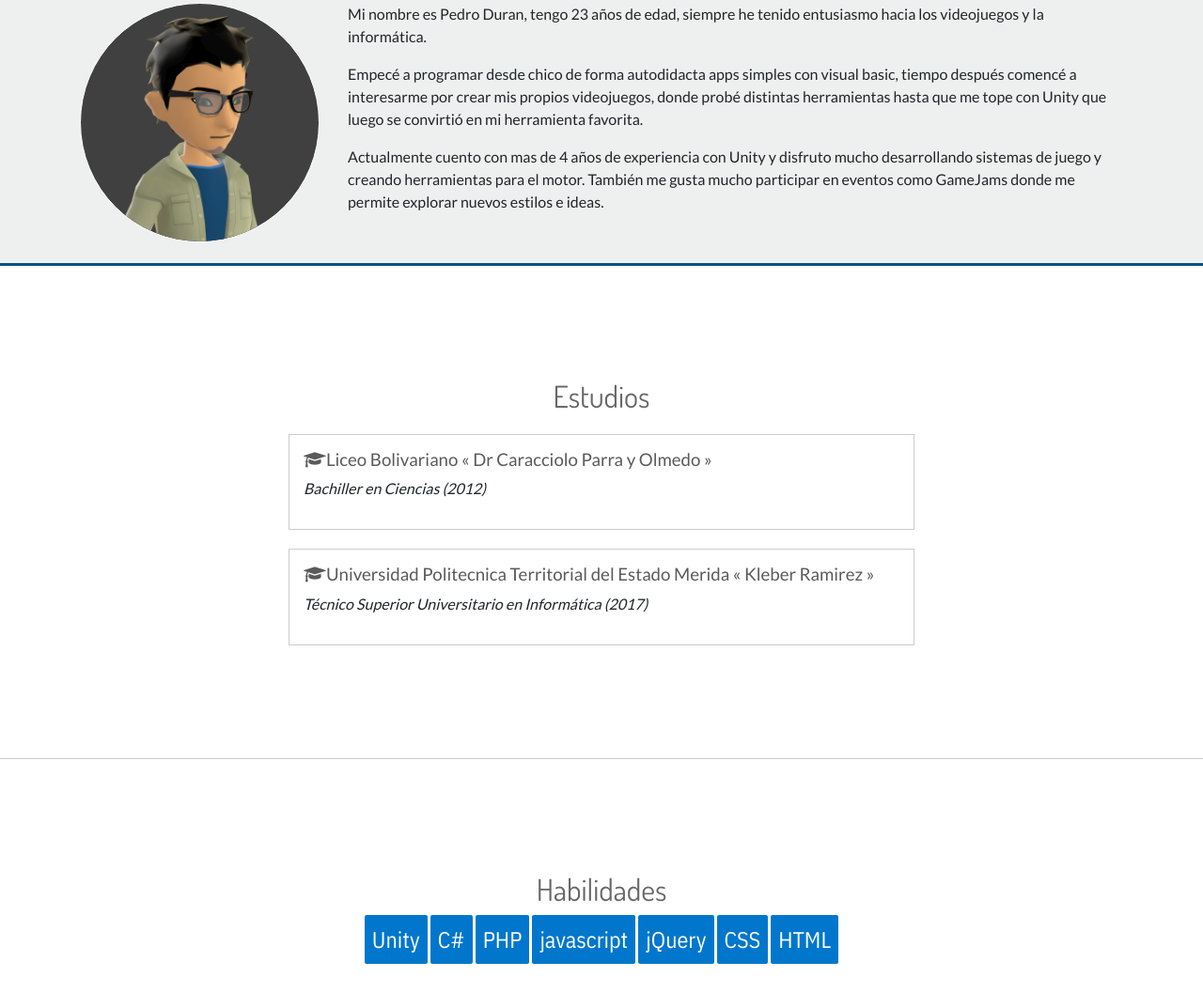
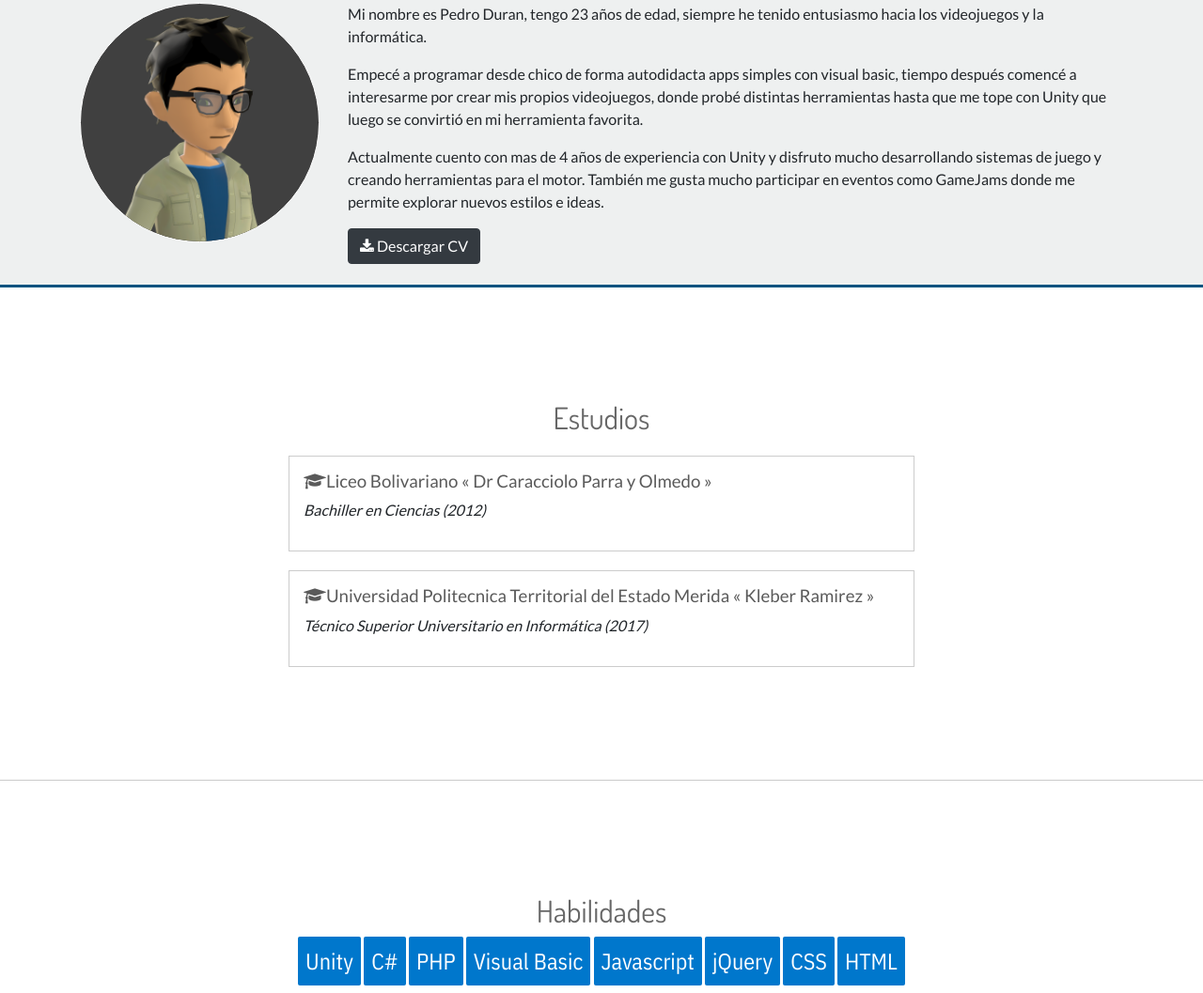
Before and after one commit to pedro15/pedro15.github.io, a plain HTML site: page index.html in a window 1280 px wide. Shown: the part 915-1972 px from the top of the page at 94% size. Drawn offline with nearby package versions, Linux system fonts and the light colour scheme; files that its build step writes are made by us from their sources.

Commit message:
Agregado enlace a CV

```diff
--- a/index.html
+++ b/index.html
@@ -59,6 +59,9 @@
                                 Actualmente cuento con mas de 4 años de experiencia con Unity y disfruto mucho desarrollando sistemas de juego y creando herramientas para el motor. También me gusta mucho participar en eventos como GameJams donde
                                 me permite explorar nuevos estilos e ideas.
                             </p>
+
+                            <a href="assets/CV Pedro Duran.pdf" target="_blank" class="btn btn-dark" ><i class="fa fa-download"></i> Descargar CV</a>
+
                         </div>
                     </div>
                 </div>
@@ -88,7 +91,8 @@
                         <div class="d-inline-flex p-2 hability-item">Unity</div>
                         <div class="d-inline-flex p-2 hability-item">C#</div>
                         <div class="d-inline-flex p-2 hability-item">PHP</div>
-                        <div class="d-inline-flex p-2 hability-item">javascript</div>
+                        <div class="d-inline-flex p-2 hability-item">Visual Basic</div>
+                        <div class="d-inline-flex p-2 hability-item">Javascript</div>
                         <div class="d-inline-flex p-2 hability-item">jQuery</div>
                         <div class="d-inline-flex p-2 hability-item">CSS</div>
                         <div class="d-inline-flex p-2 hability-item">HTML</div>
@@ -235,7 +239,6 @@
                     </form>
                 </div>
             </div>
-
             <!-- ** Fin seccion ** -->
         </section>
         <!-- Footer -->
```
Also changed, not shown: 1 other file.
